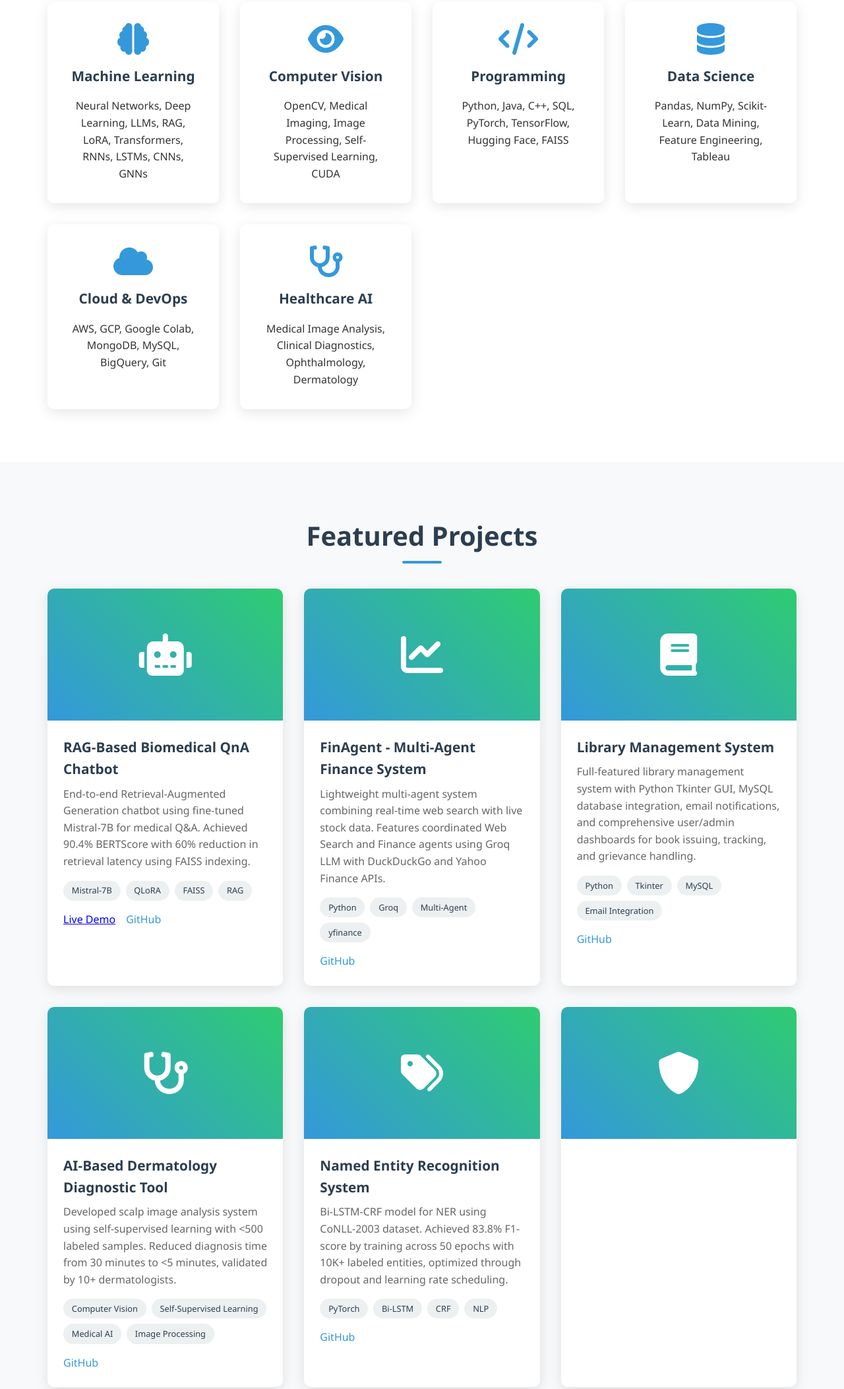
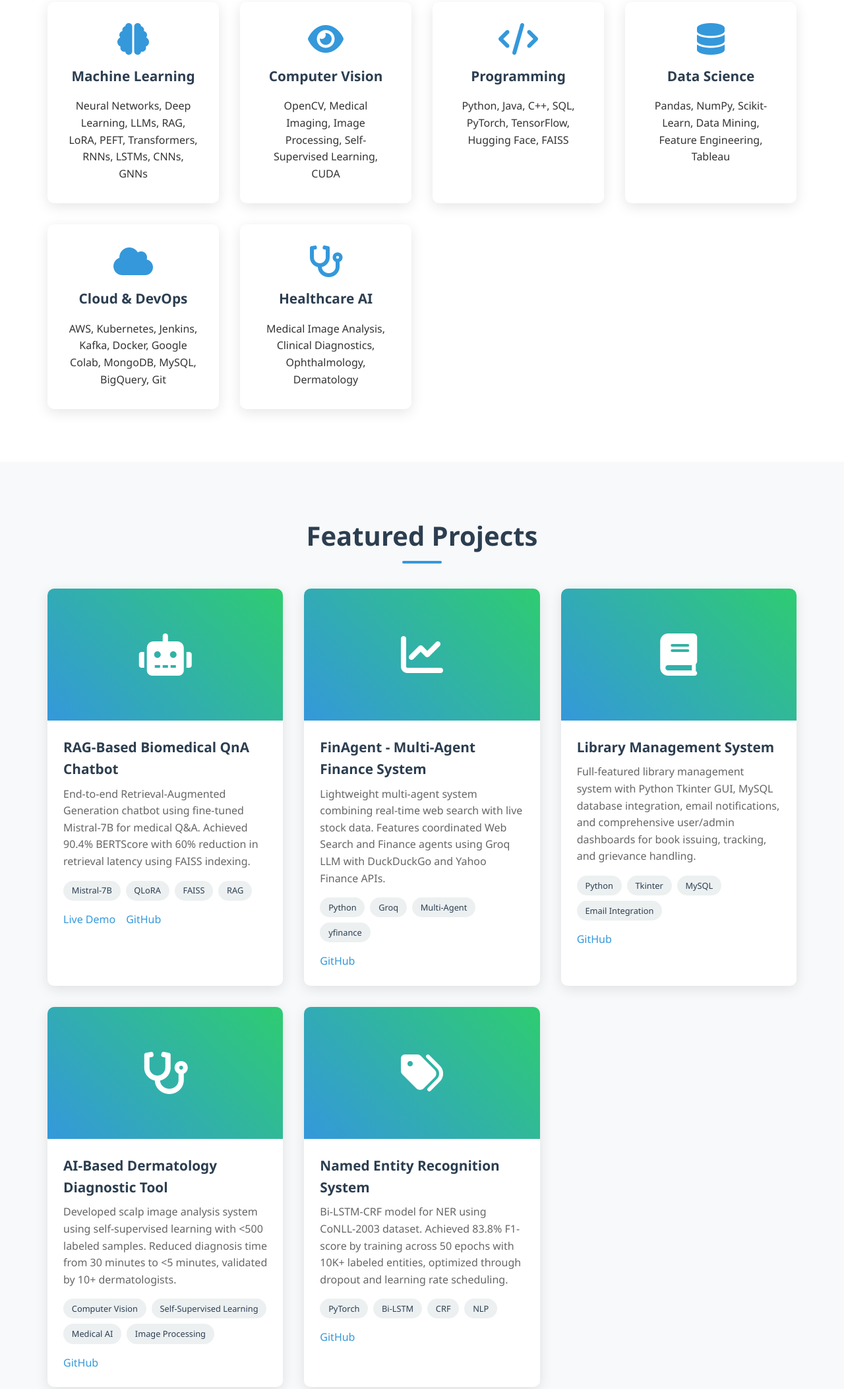
Before and after one commit to hoax12/Portfolio, a plain HTML site: page index.html in a window 1280 px wide. Shown: the part 2297-4402 px from the top of the page at 66% size. Drawn offline with Linux system fonts and the light colour scheme.

Commit message:
Updated portfolio with new projects and live link

```diff
--- a/index.html
+++ b/index.html
@@ -673,7 +673,7 @@
                 <div class="skill-card">
                     <i class="fas fa-brain"></i>
                     <h3>Machine Learning</h3>
-                    <p>Neural Networks, Deep Learning, LLMs, RAG, LoRA, Transformers, RNNs, LSTMs, CNNs, GNNs</p>
+                    <p>Neural Networks, Deep Learning, LLMs, RAG, LoRA, PEFT, Transformers, RNNs, LSTMs, CNNs, GNNs</p>
                 </div>
                 <div class="skill-card">
                     <i class="fas fa-eye"></i>
@@ -693,7 +693,7 @@
                 <div class="skill-card">
                     <i class="fas fa-cloud"></i>
                     <h3>Cloud & DevOps</h3>
-                    <p>AWS, GCP, Google Colab, MongoDB, MySQL, BigQuery, Git</p>
+                    <p>AWS, Kubernetes, Jenkins, Kafka, Docker, Google Colab, MongoDB, MySQL, BigQuery, Git</p>
                 </div>
                 <div class="skill-card">
                     <i class="fas fa-stethoscope"></i>
@@ -723,7 +723,7 @@
                             <span class="tech-tag">RAG</span>
                         </div>
                         <div class="project-links">
-                            <a href="#" class="https://drive.google.com/drive/folders/1SVMlMgPWHKg_khI3cOl5jTRKihET7l5W?usp=drive_link">Live Demo</a>
+                            <a href="https://drive.google.com/drive/folders/1SVMlMgPWHKg_khI3cOl5jTRKihET7l5W?usp=drive_link" class="project-link">Live Demo</a>
                             <a href="https://github.com/hoax12/MedChatBot" class="project-link">GitHub</a>
                         </div>
                     </div>
@@ -802,11 +802,6 @@
 
                             <a href="https://github.com/hoax12/BiLSTM-CRF-NER" class="project-link">GitHub</a>
                         </div>
-                    </div>
-                </div>
-                <div class="project-card">
-                    <div class="project-image">
-                        <i class="fas fa-shield-alt"></i>
                     </div>
                 </div>
             </div>
```
